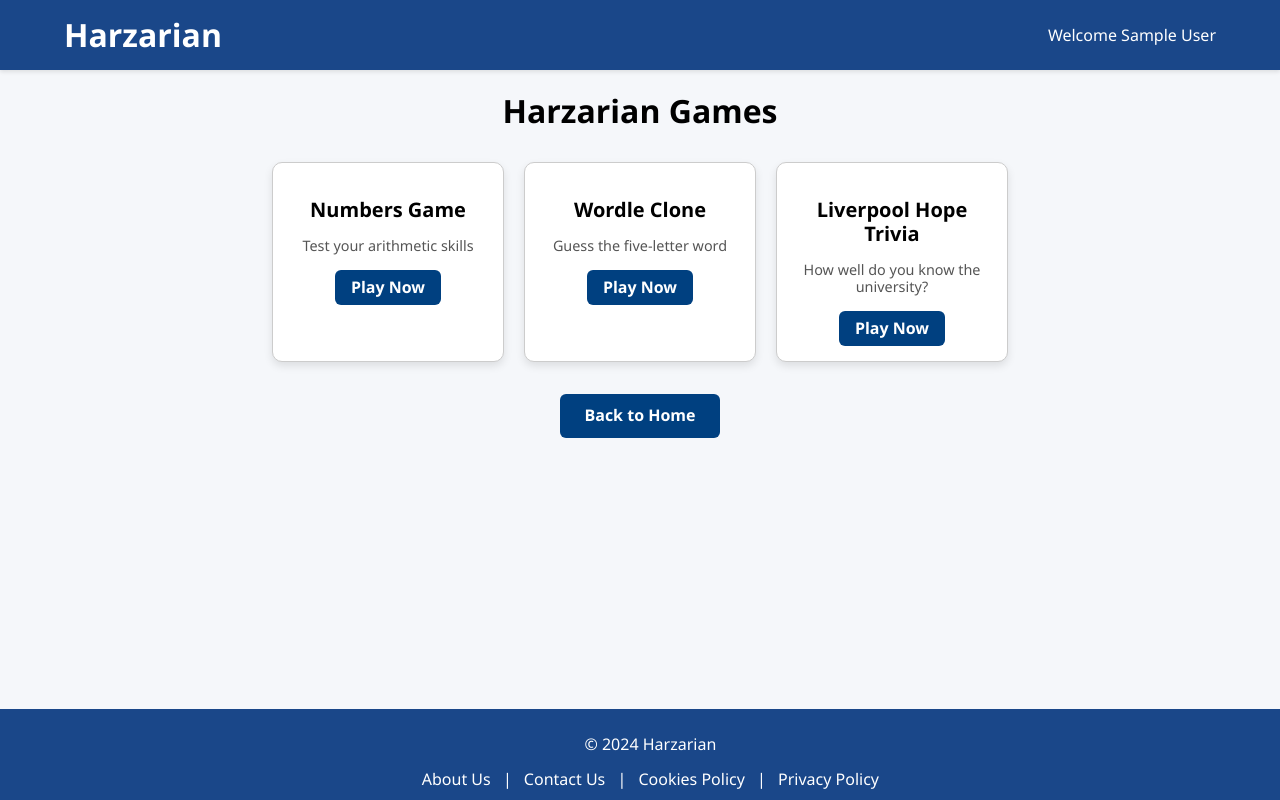
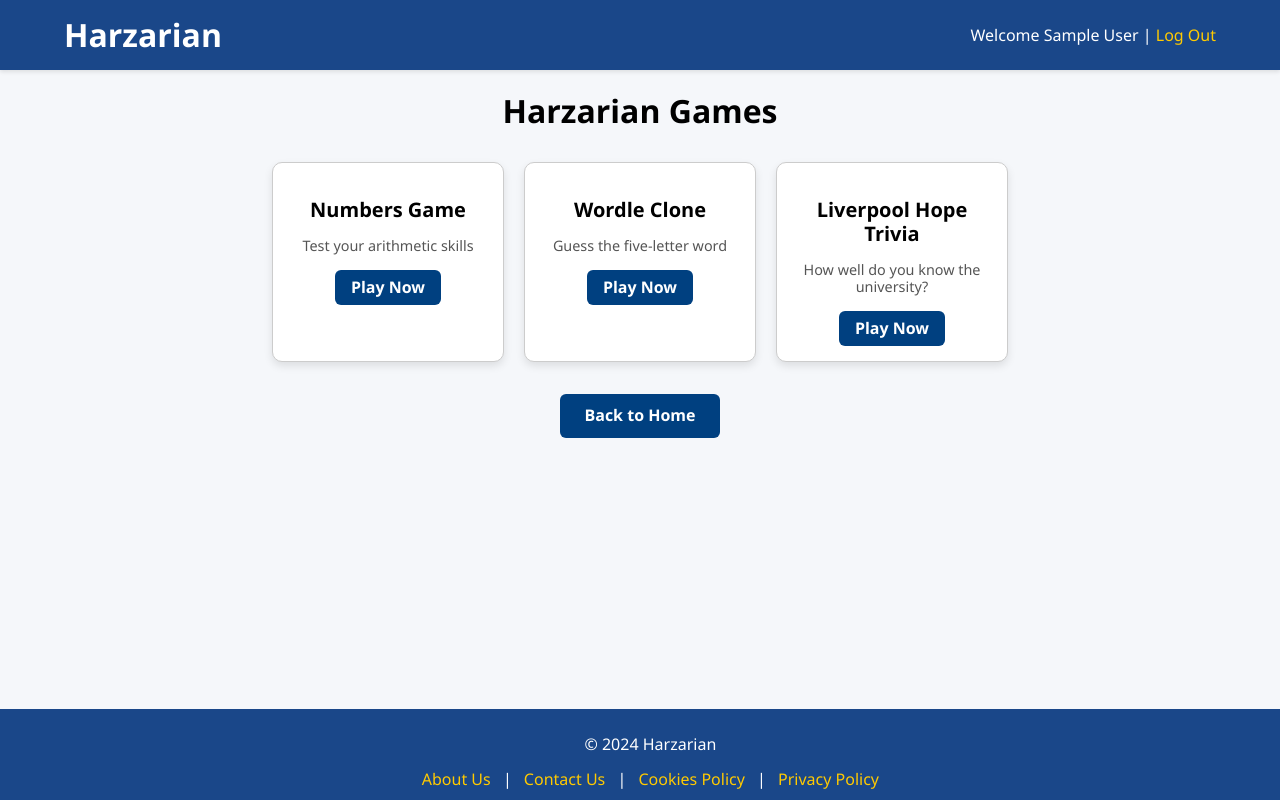
Before and after one commit to raza101101/Better-moodle, a PHP site: page /games/index.php in a window 1280 px wide. Run offline with PHP 8.4, Linux system fonts and the light colour scheme; the visitor is signed in with stand-in values (Sample User, id 1).

Commit message:
Clarity changes

```diff
--- a/contact.php
+++ b/contact.php
@@ -21,8 +21,8 @@ include("php/connect.php"); // Use your Harzarian database connection (adjust pa
                 </a>
                 <nav>
                     <?php if (isset($_SESSION['email'])): ?>
-                        <a>Welcome <?php echo htmlspecialchars($_SESSION['firstName']); ?></a> |
-                        <a href="php/logout.php">Log Out</a>
+                        <a style="color: white;">Welcome <?php echo htmlspecialchars($_SESSION['firstName']); ?></a> |
+                        <a href="logout.php">Log Out</a>
                     <?php else: ?>
                         <a href="php/login.php?action=login">Login</a> |
                         <a href="php/login.php?action=register">Register</a>
--- a/games/index.php
+++ b/games/index.php
@@ -22,7 +22,8 @@ if (!isset($_SESSION['email'])) {
         <div class="container">
             <a href="../php/index.php"><h1>Harzarian</h1></a>
             <nav>
-                <a>Welcome <?php echo htmlspecialchars($_SESSION['firstName']); ?></a>
+                <a style="color: white;">Welcome <?php echo htmlspecialchars($_SESSION['firstName']); ?></a> |
+                <a href="logout.php">Log Out</a>
             </nav>
         </div>
     </header>
--- a/games/numbers_game.php
+++ b/games/numbers_game.php
@@ -117,7 +117,8 @@ shuffle($questions);
         <div class="container">
             <a href="../php/index.php"><h1>Harzarian</h1></a>
             <nav>
-                <a>Welcome <?php echo htmlspecialchars($_SESSION['firstName']); ?></a>
+                <a style="color: white;">Welcome <?php echo htmlspecialchars($_SESSION['firstName']); ?></a> |
+                <a href="logout.php">Log Out</a>
             </nav>
         </div>
     </header>
--- a/games/styles.css
+++ b/games/styles.css
@@ -30,10 +30,11 @@ header {
 
 header h1 {
     margin: 0;
+    color: white;
 }
 
 header a {
-    color: white;
+    color: #ffca00;
     text-decoration: none;
 }
 
@@ -182,7 +183,7 @@ footer {
 }
 
 .footer-container a {
-    color: white;
+    color: #ffca00;
     text-decoration: none;
     margin: 0 0.5rem;
 }
--- a/games/wordle.php
+++ b/games/wordle.php
@@ -158,7 +158,8 @@ if (file_exists($wordFile)) {
         <div class="container">
             <a href="../php/index.php"><h1>Harzarian</h1></a>
             <nav>
-                <a>Welcome <?php echo htmlspecialchars($_SESSION['firstName']); ?></a>
+                <a style="color: white;">Welcome <?php echo htmlspecialchars($_SESSION['firstName']); ?></a> |
+                <a href="logout.php">Log Out</a>
             </nav>
         </div>
     </header>
--- a/php/edit_timetable.php
+++ b/php/edit_timetable.php
@@ -81,7 +81,7 @@ if ($_SERVER['REQUEST_METHOD'] === 'POST' && $course_id !== null) {
             <a href="../index.html"><h1>Harzarian</h1></a>
             <nav>
                 <?php if (isset($_SESSION['email'])): ?>
-                    <a>Welcome <?php echo htmlspecialchars($_SESSION['firstName']); ?></a> |
+                    <a style="color: white;">Welcome <?php echo htmlspecialchars($_SESSION['firstName']); ?></a> |
                     <a href="logout.php">Log Out</a>
                 <?php else: ?>
                     <a href="login.php?action=login">Login</a> |
--- a/php/index.php
+++ b/php/index.php
@@ -23,7 +23,7 @@ if (!isset($_SESSION['email'])) {
             <a href="index.php"><h1>Harzarian</h1></a>
             <nav>
                 <?php if (isset($_SESSION['email'])): ?>
-                    <a>Welcome <?php echo htmlspecialchars($_SESSION['firstName']); ?></a> |
+                    <a style="color: white;">Welcome <?php echo htmlspecialchars($_SESSION['firstName']); ?></a> |
                     <a href="logout.php">Log Out</a>
                 <?php else: ?>
                     <a href="login.php?action=login">Login</a> |
--- a/php/login.php
+++ b/php/login.php
@@ -26,7 +26,7 @@ if (isset($_SESSION['email'])) {
                 </a>
                 <nav>
                     <?php if (isset($_SESSION['email'])): ?>
-                        <a>Welcome <?php echo htmlspecialchars($_SESSION['firstName']); ?></a> |
+                        <a style="color: white;">Welcome <?php echo htmlspecialchars($_SESSION['firstName']); ?></a> |
                         <a href="logout.php">Log Out</a>
                     <?php else: ?>
                         <a href="login.php?action=login">Login</a> |
--- a/php/modules/assignments.php
+++ b/php/modules/assignments.php
@@ -37,8 +37,8 @@ $assignments = $stmt->get_result();
             <a href="../index.php"><h1>Harzarian</h1></a>
             <nav>
                     <?php if (isset($_SESSION['email'])): ?>
-                        <a>Welcome <?php echo htmlspecialchars($_SESSION['firstName']); ?></a> |
-                        <a href="../logout.php">Log Out</a>
+                        <a style="color: white;">Welcome <?php echo htmlspecialchars($_SESSION['firstName']); ?></a> |
+                        <a href="logout.php">Log Out</a>
                     <?php else: ?>
                         <a href="../login.php?action=login">Login</a> |
                         <a href="../login.php?action=register">Register</a>
--- a/php/modules/lessoninfo.php
+++ b/php/modules/lessoninfo.php
@@ -16,8 +16,8 @@
                 </a>
                 <nav>
                     <?php if (isset($_SESSION['email'])): ?>
-                        <a>Welcome <?php echo htmlspecialchars($_SESSION['firstName']); ?></a> |
-                        <a href="../logout.php">Log Out</a>
+                        <a style="color: white;">Welcome <?php echo htmlspecialchars($_SESSION['firstName']); ?></a> |
+                        <a href="logout.php">Log Out</a>
                     <?php else: ?>
                         <a href="../login.php?action=login">Login</a> |
                         <a href="../login.php?action=register">Register</a>
--- a/php/modules/lessonsubmit.php
+++ b/php/modules/lessonsubmit.php
@@ -63,8 +63,8 @@ if (isset($_FILES['document'])) {
             <a href="../index.php"><h1>Harzarian</h1></a>
             <nav>
                 <?php if (isset($_SESSION['email'])): ?>
-                    <a>Welcome <?php echo htmlspecialchars($_SESSION['firstName']); ?></a> |
-                    <a href="../logout.php">Log Out</a>
+                    <a style="color: white;">Welcome <?php echo htmlspecialchars($_SESSION['firstName']); ?></a> |
+                    <a href="logout.php">Log Out</a>
                 <?php else: ?>
                     <a href="../login.php?action=login">Login</a> |
                     <a href="../login.php?action=register">Register</a>
--- a/php/modules/lessonvideo.php
+++ b/php/modules/lessonvideo.php
@@ -16,8 +16,8 @@
                 </a>
                 <nav>
                     <?php if (isset($_SESSION['email'])): ?>
-                        <a>Welcome <?php echo htmlspecialchars($_SESSION['firstName']); ?></a> |
-                        <a href="../logout.php">Log Out</a>
+                        <a style="color: white;">Welcome <?php echo htmlspecialchars($_SESSION['firstName']); ?></a> |
+                        <a href="logout.php">Log Out</a>
                     <?php else: ?>
                         <a href="../login.php?action=login">Login</a> |
                         <a href="../login.php?action=register">Register</a>
--- a/php/modules/moduleinfo.php
+++ b/php/modules/moduleinfo.php
@@ -67,8 +67,8 @@ if ($_SESSION['role'] === 'teacher' && $_SERVER['REQUEST_METHOD'] === 'POST' &&
             <a href="../index.php"><h1>Harzarian</h1></a>
             <nav>
                 <?php if (isset($_SESSION['email'])): ?>
-                    <a>Welcome <?php echo htmlspecialchars($_SESSION['firstName']); ?></a> |
-                    <a href="../logout.php">Log Out</a>
+                    <a style="color: white;">Welcome <?php echo htmlspecialchars($_SESSION['firstName']); ?></a> |
+                    <a href="logout.php">Log Out</a>
                 <?php else: ?>
                     <a href="../login.php?action=login">Login</a> |
                     <a href="../login.php?action=register">Register</a>
--- a/php/modules/modules.php
+++ b/php/modules/modules.php
@@ -26,8 +26,8 @@ $course_name = $course ? $course['name'] : 'Unknown Course';
             <a href="../index.php"><h1>Harzarian</h1></a>
             <nav>
                 <?php if (isset($_SESSION['email'])): ?>
-                    <a>Welcome <?php echo htmlspecialchars($_SESSION['firstName']); ?></a> |
-                    <a href="../logout.php">Log Out</a>
+                    <a style="color: white;">Welcome <?php echo htmlspecialchars($_SESSION['firstName']); ?></a> |
+                    <a href="logout.php">Log Out</a>
                 <?php else: ?>
                     <a href="../login.php?action=login">Login</a> |
                     <a href="../login.php?action=register">Register</a>
--- a/php/profile.php
+++ b/php/profile.php
@@ -90,7 +90,7 @@ function sanitize_input($data) {
             <a href="index.php"><h1>Harzarian</h1></a>
             <nav>
                 <?php if (isset($_SESSION['email'])): ?>
-                    <a>Welcome <?php echo htmlspecialchars($_SESSION['firstName']); ?></a> |
+                    <a style="color: white;">Welcome <?php echo htmlspecialchars($_SESSION['firstName']); ?></a> |
                     <a href="logout.php">Log Out</a>
                 <?php else: ?>
                     <a href="login.php?action=login">Login</a> |
```
